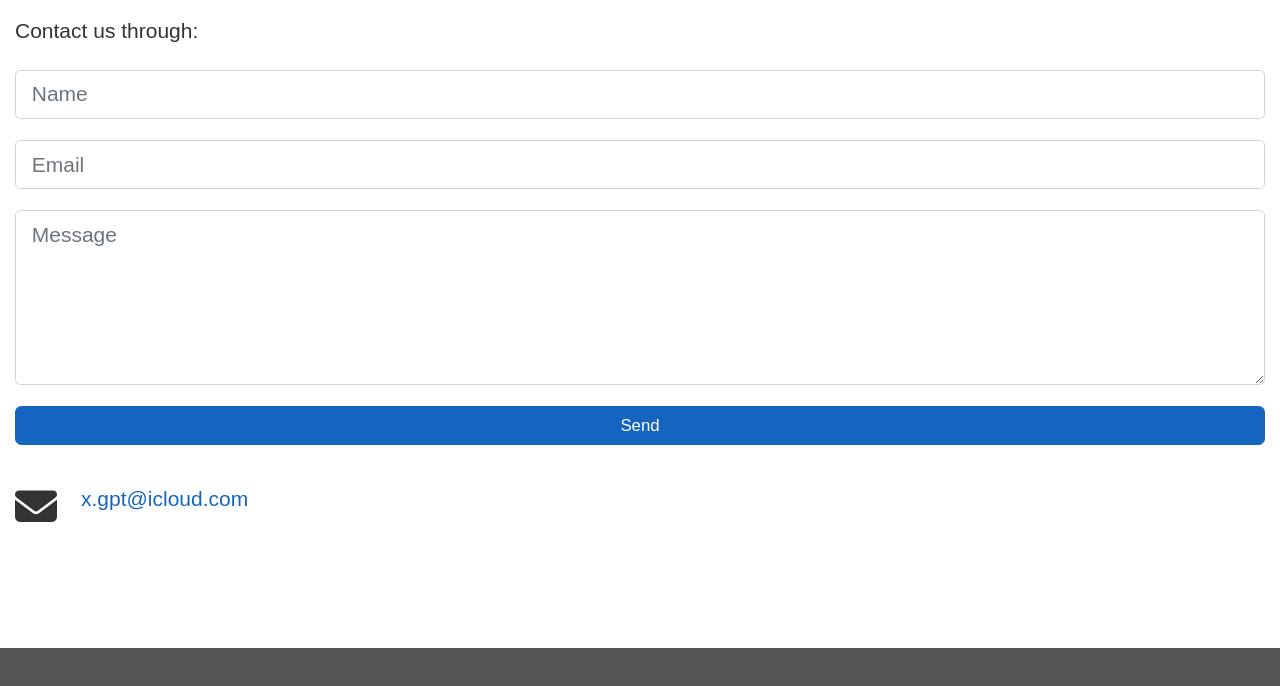
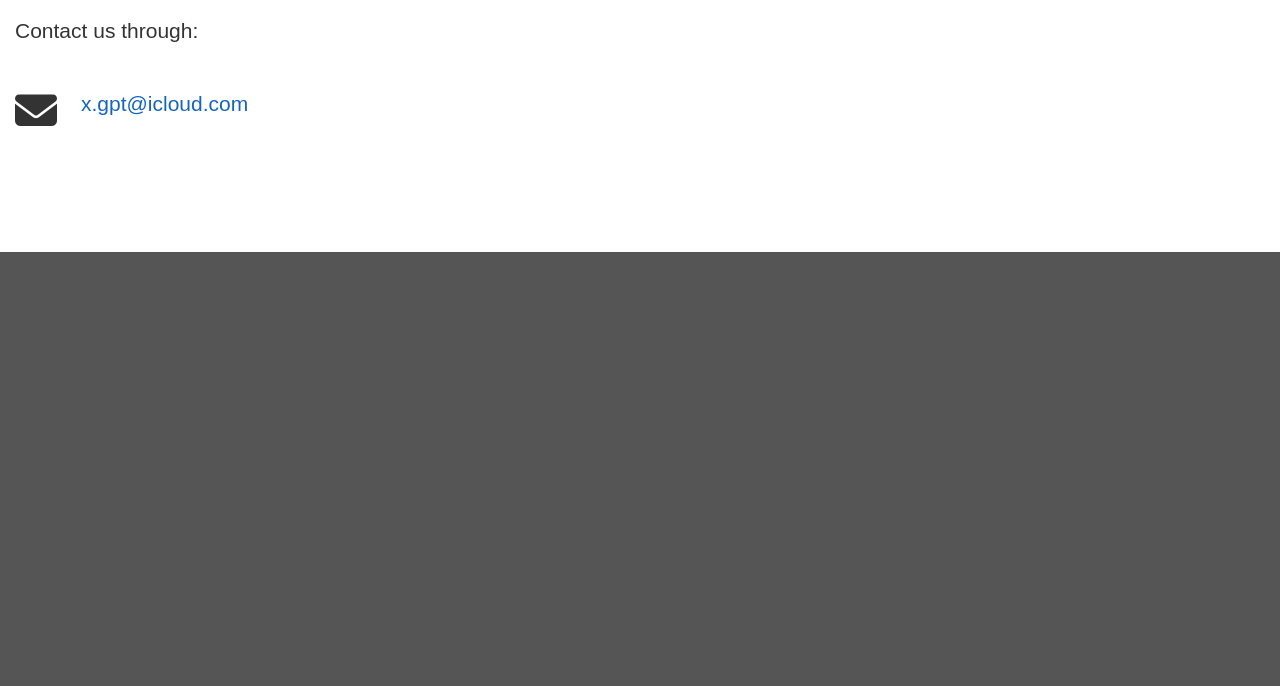
Before and after one commit to AI-Colleague/ai-colleague.github.io, a plain HTML site: page contact/index.html in a window 1280 px wide. Shown: the part 186-872 px from the top of the page. Drawn offline with nearby package versions, Linux system fonts and the light colour scheme; some icons are missing.

Commit message:
rebuilding site Fri Aug 18 13:04:09 CEST 2023

```diff
--- a/contact/index.html
+++ b/contact/index.html
@@ -716,35 +716,6 @@
 
 
 
-
-
-
-
-
-    <div class="mb-3">
-      <form name="contact" method="POST" netlify netlify-honeypot="_gotcha"  >
-        <div class="form-group form-inline">
-          <label class="sr-only" for="inputName">Name</label>
-          <input type="text" name="name" class="form-control w-100" id="inputName" placeholder="Name" required>
-        </div>
-        <div class="form-group form-inline">
-          <label class="sr-only" for="inputEmail">Email</label>
-          <input type="email" name="email" class="form-control w-100" id="inputEmail" placeholder="Email" required>
-        </div>
-        <div class="form-group">
-          <label class="sr-only" for="inputMessage">Message</label>
-          <textarea name="message" class="form-control" id="inputMessage" rows="5" placeholder="Message" required></textarea>
-        </div>
-
-        <div class="d-none">
-          <label>Do not fill this field unless you are a bot: <input name="_gotcha"></label>
-        </div>
-
-        <button type="submit" class="btn btn-primary px-3 py-2 w-100">Send</button>
-      </form>
-    </div>
-
-
   <ul class="fa-ul">
 
 
```
